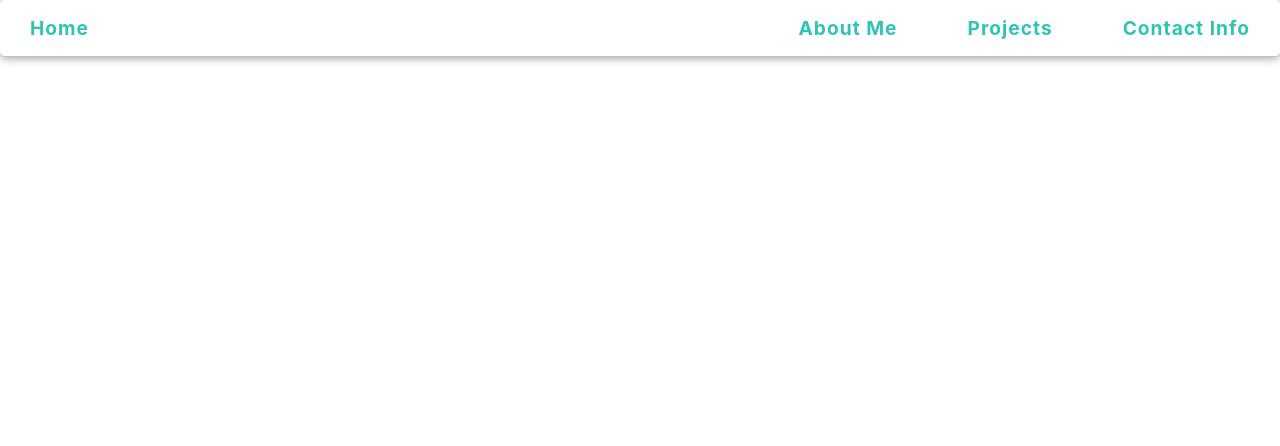
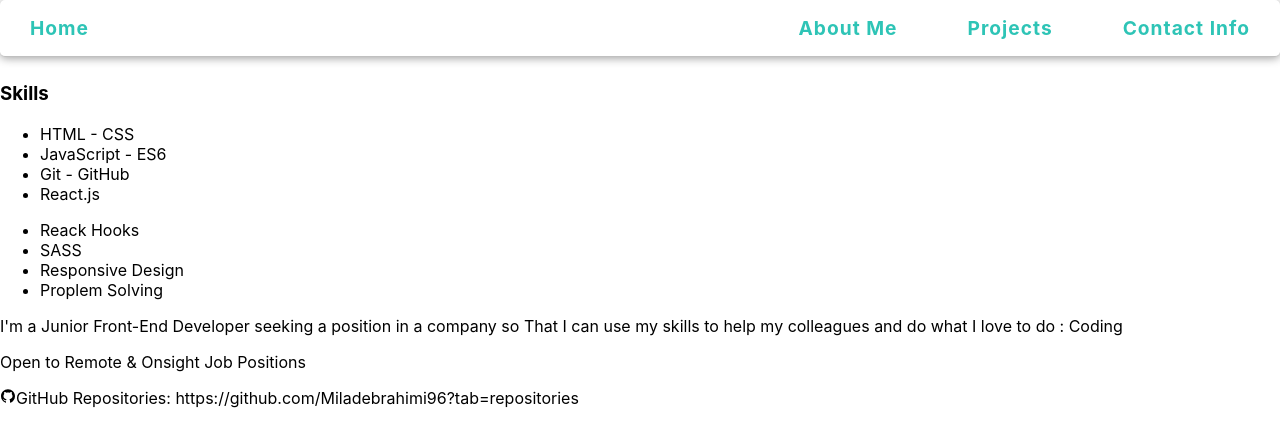
Before and after one commit to Miladebrahimi96/React.js-Portfolio, a React (Create React App) app: page /aboutme in a window 1280 px wide. Shown: the top 446 px of the page. Built offline with nearby package versions, Linux system fonts and the light colour scheme.

Commit message:
AboutMe component finished

```diff
--- a/src/components/AboutMe.js
+++ b/src/components/AboutMe.js
@@ -1,9 +1,17 @@
 import React from 'react';
+import PersonalDetails from './shared/PersonalDetails';
+import Skills from './shared/Skills';
 
 const AboutMe = () => {
     return (
         <div>
-
+            <div>
+                <h1>About Me</h1>
+            </div>
+            <div>
+                <Skills />
+                <PersonalDetails />
+            </div>
         </div>
     );
 };
--- a/src/components/shared/PersonalDetails.js
+++ b/src/components/shared/PersonalDetails.js
@@ -1,9 +1,14 @@
 import React from 'react';
+
+//Icons
+import  {AiFillGithub} from "react-icons/ai"
 
 const PersonalDetails = () => {
     return (
         <div>
-
+            <p>I'm a Junior Front-End Developer seeking a position in a company so That I can use my skills to help my colleagues and do what I love to do : Coding</p>
+            <p>Open to Remote & Onsight Job Positions</p>
+            <p><AiFillGithub/>GitHub Repositories: <span>https://github.com/Miladebrahimi96?tab=repositories</span></p>
         </div>
     );
 };
--- a/src/components/shared/Skills.js
+++ b/src/components/shared/Skills.js
@@ -3,7 +3,21 @@
 const Skills = () => {
     return (
         <div>
-
+            <h3>Skills</h3>
+            <div>
+                <ul>
+                    <li>HTML - CSS</li>
+                    <li>JavaScript - ES6</li>
+                    <li>Git - GitHub</li>
+                    <li>React.js</li>
+                </ul>
+                <ul>
+                    <li>Reack Hooks</li>
+                    <li>SASS</li>
+                    <li>Responsive Design</li>
+                    <li>Proplem Solving</li>
+                </ul>
+            </div>
         </div>
     );
 };
```
